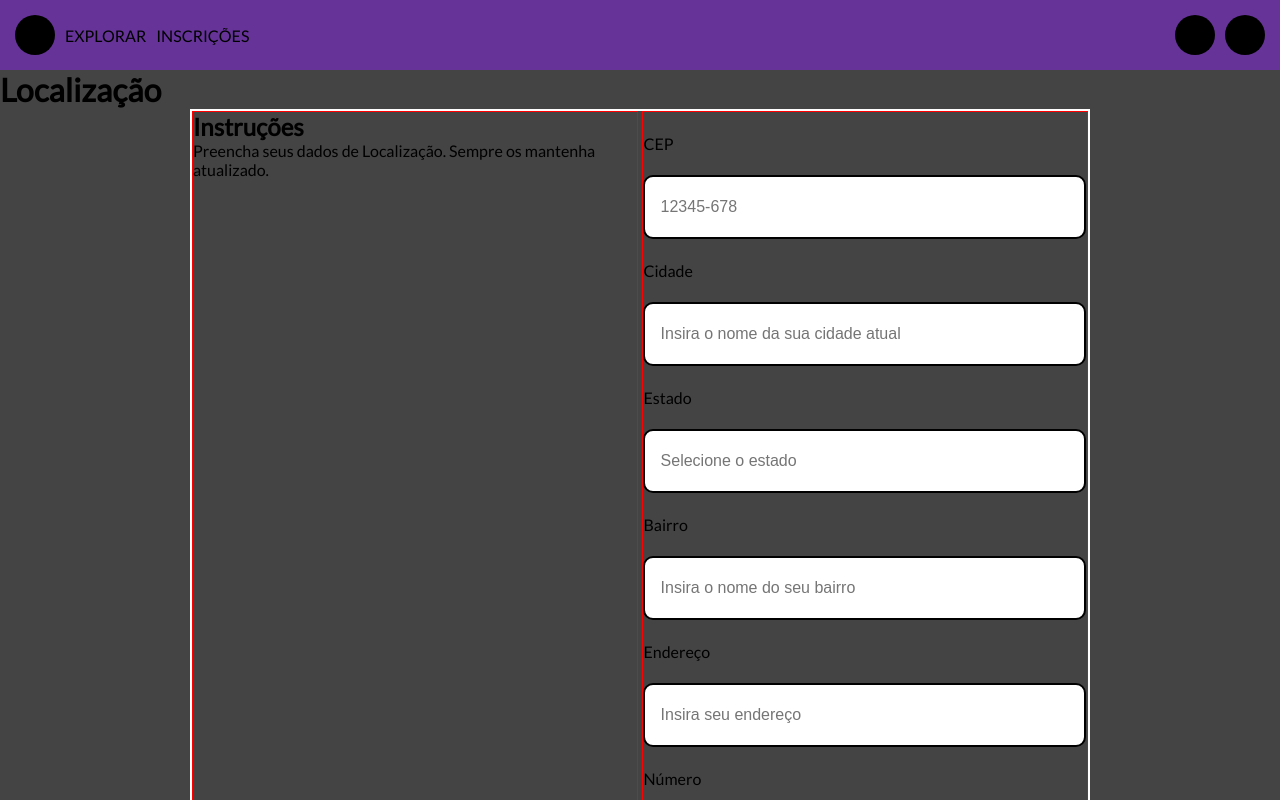
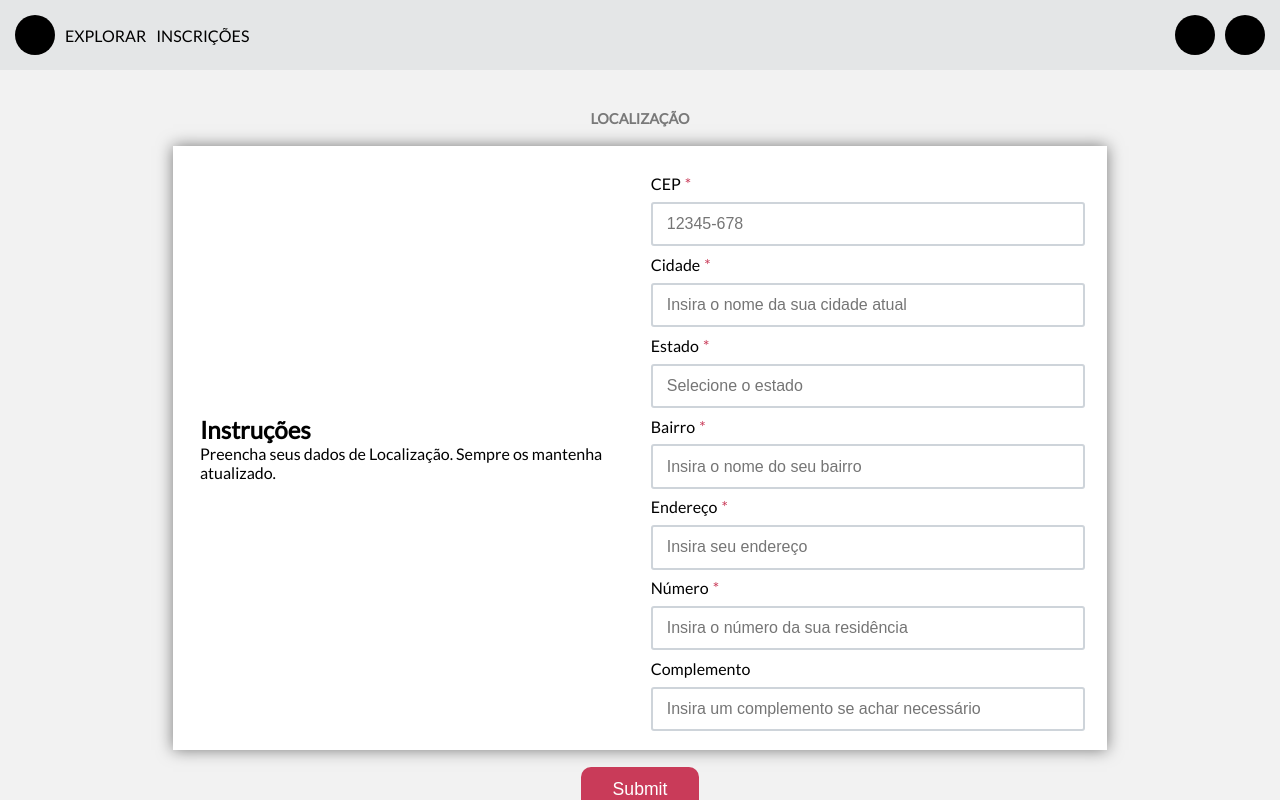
Before and after one commit to MRonald/cadastro-usuario, a React (Create React App) app: page / in a window 1280 px wide. Shown: the top 800 px of the page. Built offline with nearby package versions, Linux system fonts and the light colour scheme.

Commit message:
Finalização do layout da página de Localizacao | Instalação do React-router-dom

```diff
--- a/package.json
+++ b/package.json
@@ -8,6 +8,7 @@
     "@testing-library/user-event": "^12.8.1",
     "react": "^17.0.1",
     "react-dom": "^17.0.1",
+    "react-router-dom": "^5.2.0",
     "react-scripts": "4.0.3",
     "web-vitals": "^1.1.0"
   },
--- /dev/null
+++ b/src/Pages/Localizacao/Localizacao.css
@@ -0,0 +1,8 @@
+h1 {
+    text-align: center;
+    text-transform: uppercase;
+    font-size: 0.9rem;
+    color: rgba(0, 0, 0, .5);
+    margin: 2.5rem auto 1.2rem auto;
+    min-width: 270px;
+}
--- a/src/Pages/Localizacao/index.js
+++ b/src/Pages/Localizacao/index.js
@@ -1,3 +1,4 @@
+import './Localizacao.css';
 import React from 'react';
 import Formulario from '../../components/Formulario';
 import InputFormulario from '../../components/InputFormulario';
@@ -8,30 +9,30 @@ export default () => (
         <h1>Localização</h1>
         <Formulario tituloInstrucao="Instruções" instrucao="Preencha seus dados de Localização. Sempre os mantenha atualizado.">
             <InputFormulario>
-                <label>CEP</label>
-                <input type="text" placeholder="12345-678"/>
+                <label>CEP<span className="required">*</span></label>
+                <input type="text" placeholder="12345-678" required/>
             </InputFormulario>
             <InputFormulario>
-                <label>Cidade</label>
-                <input type="text" placeholder="Insira o nome da sua cidade atual"/>
+                <label>Cidade<span className="required">*</span></label>
+                <input type="text" placeholder="Insira o nome da sua cidade atual" required/>
             </InputFormulario>
             <InputFormulario>
-                <label>Estado</label>
-                <input type="text" placeholder="Selecione o estado"/>
+                <label>Estado<span className="required">*</span></label>
+                <input type="text" placeholder="Selecione o estado" required/>
             </InputFormulario>
             <InputFormulario>
-                <label>Bairro</label>
-                <input type="text" placeholder="Insira o nome do seu bairro"/>
+                <label>Bairro<span className="required">*</span></label>
+                <input type="text" placeholder="Insira o nome do seu bairro" required/>
             </InputFormulario>
             <InputFormulario>
-                <label>Endereço</label>
-                <input type="text" placeholder="Insira seu endereço"/>
+                <label>Endereço<span className="required">*</span></label>
+                <input type="text" placeholder="Insira seu endereço" required/>
             </InputFormulario>
             <InputFormulario>
-                <label>Número</label>
-                <input type="text" placeholder="Insira o número da sua residência"/>
+                <label>Número<span className="required">*</span></label>
+                <input type="text" placeholder="Insira o número da sua residência" required/>
             </InputFormulario>
-            <InputFormulario notRequired="true">
+            <InputFormulario>
                 <label>Complemento</label>
                 <input type="text" placeholder="Insira um complemento se achar necessário"/>
             </InputFormulario>
--- a/src/components/Formulario/Formulario.css
+++ b/src/components/Formulario/Formulario.css
@@ -1,21 +1,52 @@
 .container-form {
-    border: 2px solid white;
+    background-color: #fff;
     width: 70%;
+    min-width: 250px;
     margin: auto;
+    padding: 1.2rem;
     display: flex;
     flex-wrap: wrap;
     justify-content: space-between;
+    box-shadow: 0px 0px 15px rgba(0, 0, 0, 0.5);
 }
 .container-form .instrucoes {
-    width: 49.5%;
-    border: 1px solid red;
+    width: 47%;
+    padding: 0.5rem;
+    display: flex;
+    flex-direction: column;
+    justify-content: center;
 }
 .container-form .form {
-    width: 49.5%;
-    border: 1px solid red;
+    width: 48.8%;
+}
+.container-form .form input,
+.container-form .instrucoes p,
+.container-form .form,
+.container-form .instrucoes {
+    min-width: 200px;
+}
+.container-button {
+    width: 100%;
+    text-align: center;
+    margin: 0.5rem auto;
+    min-width: 270px;
+}
+.container-button input {
+    background-color: rgb(201, 59, 89);
+    color: white;
+    margin-top: 0.7%;
+    padding: 0.7rem 2rem;
+    font-size: 1.1rem;
+    border: none;
+    border-radius: 10px;
 }
 @media (max-width: 800px) {
     .container-form {
-        width: 95%;
+        width: 90%;
     }
 }
+@media (max-width: 468px) {
+    .container-form .instrucoes, .container-form .form {
+        width: 100%;
+    }
+}
--- a/src/components/Formulario/index.js
+++ b/src/components/Formulario/index.js
@@ -2,6 +2,7 @@ import './Formulario.css';
 import React from 'react';
 
 export default (props) => (
+    <>
     <div className="container-form">
         <div className="instrucoes">
             <h2>{props.tituloInstrucao}</h2>
@@ -11,4 +12,8 @@ export default (props) => (
             {props.children}
         </form>
     </div>
+    <div className="container-button">
+        <input type="submit" value={props.nameButton}/>
+    </div>
+    </>
 );
--- a/src/components/InputFormulario/InputFormulario.css
+++ b/src/components/InputFormulario/InputFormulario.css
@@ -3,12 +3,16 @@
     flex-direction: column;
 }
 .container-input label {
-    margin: 5% 0px;
+    margin: 2% 0px;
 }
 .container-input input {
     width: 92%;
     font-size: 1rem;
-    padding: 1.3rem 3.4%;
-    border-radius: 10px;
-    border: 2px solid black
+    padding: 0.7rem 3.2%;
+    border-radius: 3px;
+    border: 2px solid rgb(206, 212, 218);
 }
+.container-input .required {
+    color: rgb(201, 59, 89);
+    margin-left: 0.25rem;
+}
--- a/src/components/Menu/Menu.css
+++ b/src/components/Menu/Menu.css
@@ -1,8 +1,9 @@
 .menu {
-    background-color: rebeccapurple;
+    background-color: rgb(228, 230, 231);
     display: flex;
     justify-content: space-between;
     padding: 10px;
+    min-width: 270px;
 }
 .menu .navegacao .lista-navegacao, .menu .icons {
     list-style: none;
--- a/src/components/PageDefault/PageDefault.css
+++ b/src/components/PageDefault/PageDefault.css
@@ -4,6 +4,6 @@
   padding: 0;
 }
 body {
-  background-color: #444;
+  background-color: rgb(242, 242, 242);
   font-family: 'Lato', sans-serif;
 }
```
Also changed, not shown: 1 other file (tests, documents, lock files or other folders).
